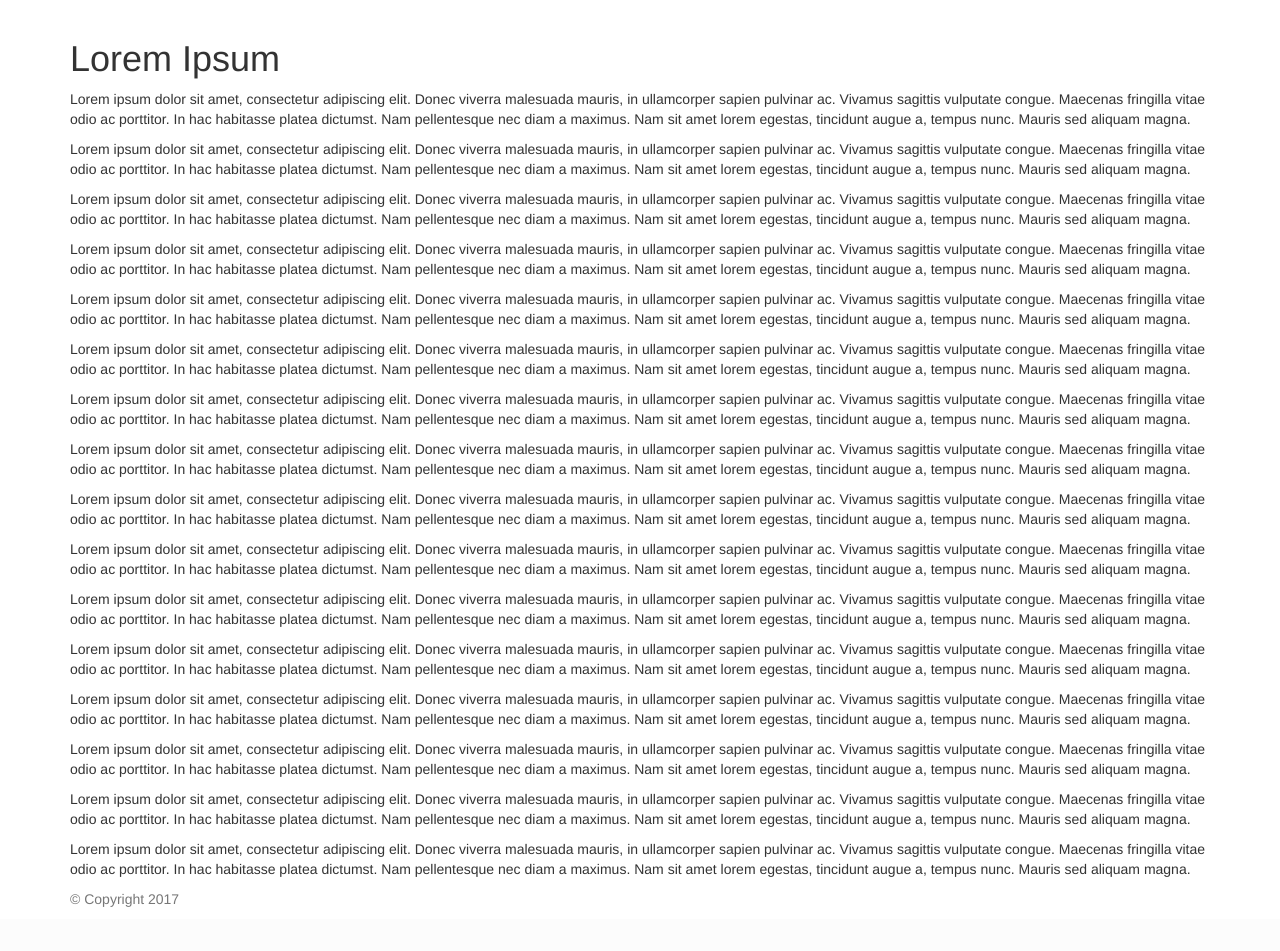
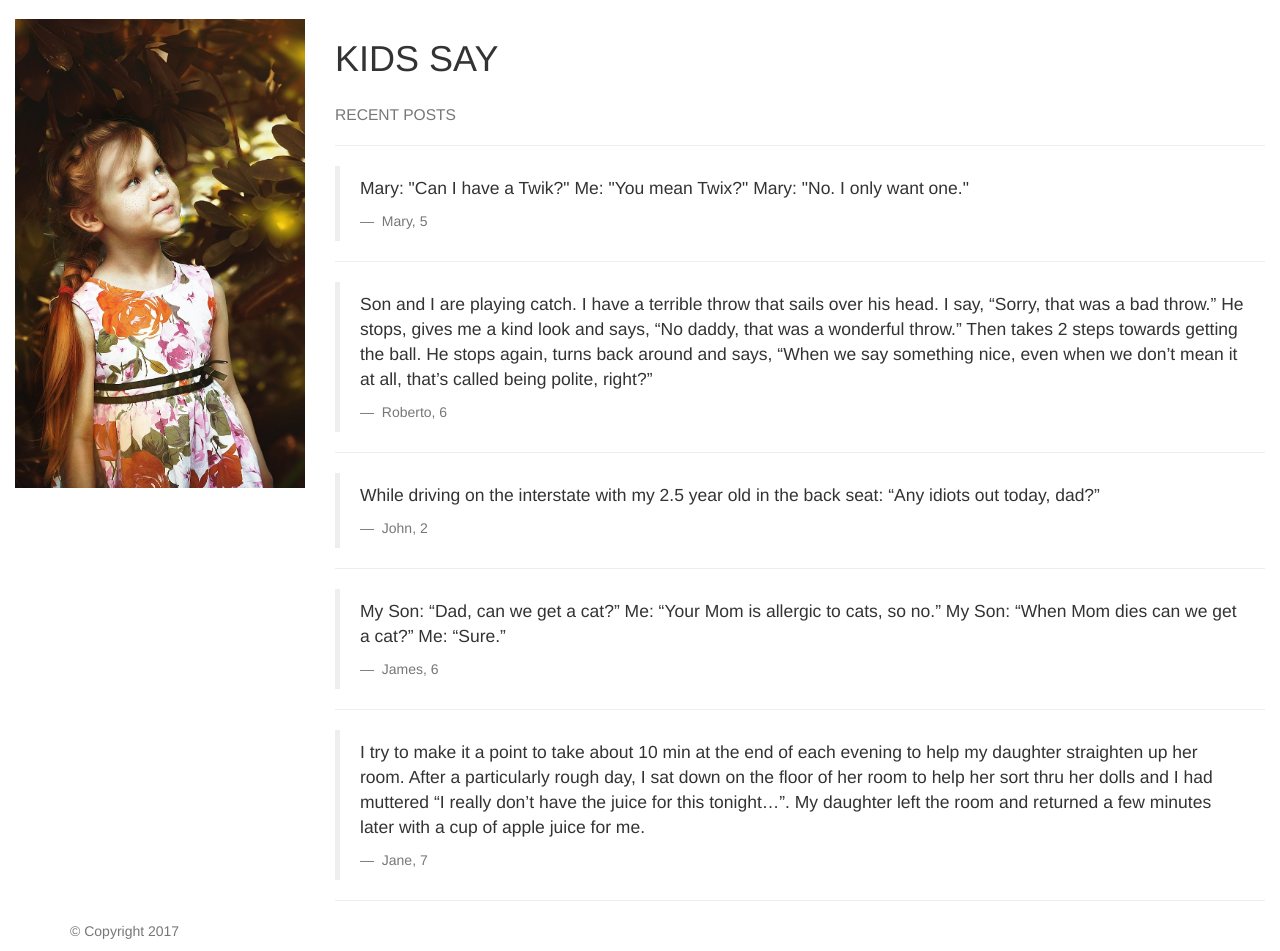
Before and after one commit to koodid/kidsa, a CodeIgniter app: page /database/ in a window 1280 px wide. Shown: the part 51-1002 px from the top of the page. Before the commit the page ends 958 px from the top, so only its background shows below. Run offline with CodeIgniter, Linux system fonts and the light colour scheme; some libraries are stand-ins or nearby versions.

Commit message:
Layout of the home page (draft), see #25

```diff
--- a/application/views/main.php
+++ b/application/views/main.php
@@ -2,84 +2,66 @@
 defined('BASEPATH') OR exit('No direct script access allowed');
 ?>
 
-<div class="container">
-    <h1>Lorem Ipsum</h1>
-    <p>Lorem ipsum dolor sit amet, consectetur adipiscing elit. Donec viverra malesuada mauris,
-        in ullamcorper sapien pulvinar ac. Vivamus sagittis vulputate congue. Maecenas fringilla
-        vitae odio ac porttitor. In hac habitasse platea dictumst. Nam pellentesque nec diam a maximus.
-        Nam sit amet lorem egestas, tincidunt augue a, tempus nunc. Mauris sed aliquam magna. </p>
+<div class="container-fluid">
+    <div class="row content">
+        <div class="col-sm-3 sidenav">
+            <img src="/images/girlr.jpg" class="img-responsive" alt="Children" width=100% height=100%>
+        </div>
 
-    <p>Lorem ipsum dolor sit amet, consectetur adipiscing elit. Donec viverra malesuada mauris,
-        in ullamcorper sapien pulvinar ac. Vivamus sagittis vulputate congue. Maecenas fringilla
-        vitae odio ac porttitor. In hac habitasse platea dictumst. Nam pellentesque nec diam a maximus.
-        Nam sit amet lorem egestas, tincidunt augue a, tempus nunc. Mauris sed aliquam magna. </p>
+        <div class="col-sm-9">
+            <h1>KIDS SAY</h1>
+            <h3><small>RECENT POSTS</small></h3>
+            <hr>
 
-    <p>Lorem ipsum dolor sit amet, consectetur adipiscing elit. Donec viverra malesuada mauris,
-        in ullamcorper sapien pulvinar ac. Vivamus sagittis vulputate congue. Maecenas fringilla
-        vitae odio ac porttitor. In hac habitasse platea dictumst. Nam pellentesque nec diam a maximus.
-        Nam sit amet lorem egestas, tincidunt augue a, tempus nunc. Mauris sed aliquam magna. </p>
+            <blockquote class="blockquote">
+                <p class="mb-0"
+                   title="Allikas: http://www.huffingtonpost.com/2015/05/06/the-funniest-thing-your-kid-said_n_7213254.html">
+                    Mary: "Can I have a Twik?" Me: "You mean Twix?" Mary: "No. I only want one."</p>
+                <footer class="blockquote-footer"> Mary, 5</footer>
+            </blockquote>
+            <hr>
 
-    <p>Lorem ipsum dolor sit amet, consectetur adipiscing elit. Donec viverra malesuada mauris,
-        in ullamcorper sapien pulvinar ac. Vivamus sagittis vulputate congue. Maecenas fringilla
-        vitae odio ac porttitor. In hac habitasse platea dictumst. Nam pellentesque nec diam a maximus.
-        Nam sit amet lorem egestas, tincidunt augue a, tempus nunc. Mauris sed aliquam magna. </p>
+            <blockquote class="blockquote">
+                <p class="mb-0"
+                   title="Allikas: http://thoughtcatalog.com/charlie-shaw/2014/04/32-people-share-the-funniest-thing-theyve-heard-a-kid-say/">
+                    Son and I are playing catch. I have a terrible throw that sails over his head. I say,
+                    “Sorry, that was a bad throw.” He stops, gives me a kind look and says, “No daddy, that was a
+                    wonderful throw.” Then takes 2 steps towards getting the ball. He stops again, turns back around
+                    and says, “When we say something nice, even when we don’t mean it at all, that’s called being
+                    polite, right?” </p>
+                <footer class="blockquote-footer"> Roberto, 6</footer>
+            </blockquote>
+            <hr>
 
-    <p>Lorem ipsum dolor sit amet, consectetur adipiscing elit. Donec viverra malesuada mauris,
-        in ullamcorper sapien pulvinar ac. Vivamus sagittis vulputate congue. Maecenas fringilla
-        vitae odio ac porttitor. In hac habitasse platea dictumst. Nam pellentesque nec diam a maximus.
-        Nam sit amet lorem egestas, tincidunt augue a, tempus nunc. Mauris sed aliquam magna. </p>
+            <blockquote class="blockquote">
+                <p class="mb-0"
+                   title="Allikas: http://thoughtcatalog.com/charlie-shaw/2014/04/32-people-share-the-funniest-thing-theyve-heard-a-kid-say/">
+                    While driving on the interstate with my 2.5 year old in the back seat: “Any idiots out today, dad?”</p>
+                <footer class="blockquote-footer"> John, 2</footer>
+            </blockquote>
+            <hr>
 
-    <p>Lorem ipsum dolor sit amet, consectetur adipiscing elit. Donec viverra malesuada mauris,
-        in ullamcorper sapien pulvinar ac. Vivamus sagittis vulputate congue. Maecenas fringilla
-        vitae odio ac porttitor. In hac habitasse platea dictumst. Nam pellentesque nec diam a maximus.
-        Nam sit amet lorem egestas, tincidunt augue a, tempus nunc. Mauris sed aliquam magna. </p>
+            <blockquote class="blockquote">
+                <p class="mb-0"
+                   title="Allikas: http://thoughtcatalog.com/charlie-shaw/2014/04/32-people-share-the-funniest-thing-theyve-heard-a-kid-say/">
+                    My Son: “Dad, can we get a cat?” Me: “Your Mom is allergic to cats, so no.”
+                    My Son: “When Mom dies can we get a cat?” Me: “Sure.”</p>
+                <footer class="blockquote-footer"> James, 6</footer>
+            </blockquote>
+            <hr>
 
-    <p>Lorem ipsum dolor sit amet, consectetur adipiscing elit. Donec viverra malesuada mauris,
-        in ullamcorper sapien pulvinar ac. Vivamus sagittis vulputate congue. Maecenas fringilla
-        vitae odio ac porttitor. In hac habitasse platea dictumst. Nam pellentesque nec diam a maximus.
-        Nam sit amet lorem egestas, tincidunt augue a, tempus nunc. Mauris sed aliquam magna. </p>
+            <blockquote class="blockquote">
+                <p class="mb-0"
+                   title="Allikas: http://thoughtcatalog.com/charlie-shaw/2014/04/32-people-share-the-funniest-thing-theyve-heard-a-kid-say/">
+                    I try to make it a point to take about 10 min at the end of each evening to
+                    help my daughter straighten up her room. After a particularly rough day, I sat down on the floor
+                    of her room to help her sort thru her dolls and I had muttered “I really don’t have the juice for
+                    this tonight…”. My daughter left the room and returned a few minutes later with a cup of apple
+                    juice for me.</p>
+                <footer class="blockquote-footer"> Jane, 7</footer>
+            </blockquote>
+            <hr>
 
-    <p>Lorem ipsum dolor sit amet, consectetur adipiscing elit. Donec viverra malesuada mauris,
-        in ullamcorper sapien pulvinar ac. Vivamus sagittis vulputate congue. Maecenas fringilla
-        vitae odio ac porttitor. In hac habitasse platea dictumst. Nam pellentesque nec diam a maximus.
-        Nam sit amet lorem egestas, tincidunt augue a, tempus nunc. Mauris sed aliquam magna. </p>
-    <p>Lorem ipsum dolor sit amet, consectetur adipiscing elit. Donec viverra malesuada mauris,
-        in ullamcorper sapien pulvinar ac. Vivamus sagittis vulputate congue. Maecenas fringilla
-        vitae odio ac porttitor. In hac habitasse platea dictumst. Nam pellentesque nec diam a maximus.
-        Nam sit amet lorem egestas, tincidunt augue a, tempus nunc. Mauris sed aliquam magna. </p>
-
-    <p>Lorem ipsum dolor sit amet, consectetur adipiscing elit. Donec viverra malesuada mauris,
-        in ullamcorper sapien pulvinar ac. Vivamus sagittis vulputate congue. Maecenas fringilla
-        vitae odio ac porttitor. In hac habitasse platea dictumst. Nam pellentesque nec diam a maximus.
-        Nam sit amet lorem egestas, tincidunt augue a, tempus nunc. Mauris sed aliquam magna. </p>
-
-    <p>Lorem ipsum dolor sit amet, consectetur adipiscing elit. Donec viverra malesuada mauris,
-        in ullamcorper sapien pulvinar ac. Vivamus sagittis vulputate congue. Maecenas fringilla
-        vitae odio ac porttitor. In hac habitasse platea dictumst. Nam pellentesque nec diam a maximus.
-        Nam sit amet lorem egestas, tincidunt augue a, tempus nunc. Mauris sed aliquam magna. </p>
-
-    <p>Lorem ipsum dolor sit amet, consectetur adipiscing elit. Donec viverra malesuada mauris,
-        in ullamcorper sapien pulvinar ac. Vivamus sagittis vulputate congue. Maecenas fringilla
-        vitae odio ac porttitor. In hac habitasse platea dictumst. Nam pellentesque nec diam a maximus.
-        Nam sit amet lorem egestas, tincidunt augue a, tempus nunc. Mauris sed aliquam magna. </p>
-
-    <p>Lorem ipsum dolor sit amet, consectetur adipiscing elit. Donec viverra malesuada mauris,
-        in ullamcorper sapien pulvinar ac. Vivamus sagittis vulputate congue. Maecenas fringilla
-        vitae odio ac porttitor. In hac habitasse platea dictumst. Nam pellentesque nec diam a maximus.
-        Nam sit amet lorem egestas, tincidunt augue a, tempus nunc. Mauris sed aliquam magna. </p>
-
-    <p>Lorem ipsum dolor sit amet, consectetur adipiscing elit. Donec viverra malesuada mauris,
-        in ullamcorper sapien pulvinar ac. Vivamus sagittis vulputate congue. Maecenas fringilla
-        vitae odio ac porttitor. In hac habitasse platea dictumst. Nam pellentesque nec diam a maximus.
-        Nam sit amet lorem egestas, tincidunt augue a, tempus nunc. Mauris sed aliquam magna. </p>
-
-    <p>Lorem ipsum dolor sit amet, consectetur adipiscing elit. Donec viverra malesuada mauris,
-        in ullamcorper sapien pulvinar ac. Vivamus sagittis vulputate congue. Maecenas fringilla
-        vitae odio ac porttitor. In hac habitasse platea dictumst. Nam pellentesque nec diam a maximus.
-        Nam sit amet lorem egestas, tincidunt augue a, tempus nunc. Mauris sed aliquam magna. </p>
-
-    <p>Lorem ipsum dolor sit amet, consectetur adipiscing elit. Donec viverra malesuada mauris,
-        in ullamcorper sapien pulvinar ac. Vivamus sagittis vulputate congue. Maecenas fringilla
-        vitae odio ac porttitor. In hac habitasse platea dictumst. Nam pellentesque nec diam a maximus.
-        Nam sit amet lorem egestas, tincidunt augue a, tempus nunc. Mauris sed aliquam magna. </p>
+        </div>
+    </div>
 </div>
```
Also changed, not shown: images/girlr.jpg (added).
